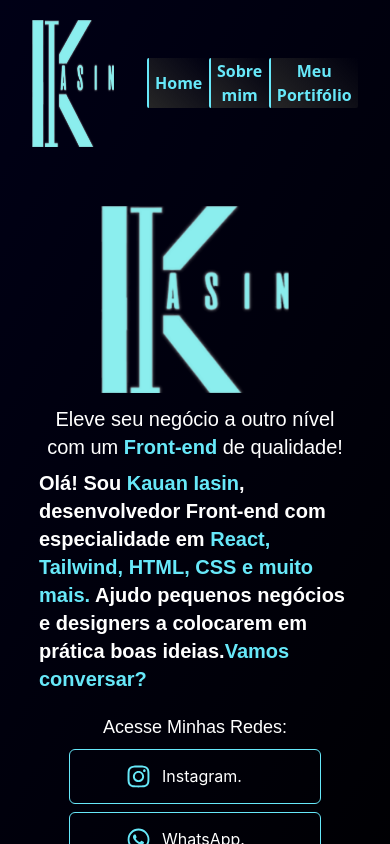
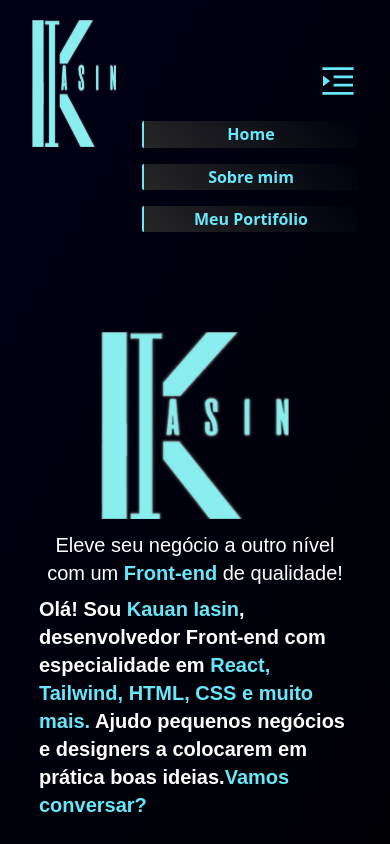
Before and after one commit to SrKain/Portifolio_Expert, a React (Create React App) app: page / in a window 390 px wide. Both pictures are taken after a click on the button "Home". Shown: the top 844 px of the page. Built offline with nearby package versions, Linux system fonts and the light colour scheme; no server answers.

Commit message:
layout mobile adicionado

```diff
--- a/src/App.js
+++ b/src/App.js
@@ -1,12 +1,12 @@
+import './App.css';
 import { useEffect, useState } from 'react';
-import './App.css';
+import { SpeedInsights } from "@vercel/speed-insights/react";
 import Header from './components/Header';
 import Home from './components/Home';
 import Content from './components/Content';
 import About from './components/About';
 import Footer from './components/Footer';
 import Portifolio from './components/Curriculum';
-import { SpeedInsights } from "@vercel/speed-insights/react"
 
 function App() {
 
@@ -44,15 +44,17 @@ function App() {
   ]
 
   const [atual, setAtual] = useState(<Home/>)
+  const [titulo, setTitulo] = useState(pages[0].titulo)
 
   function mudapagina(pagina, titulo) {
     setAtual(pagina);
     document.title = `${titulo} | Portifólio Kauan Iasin`
+    setTitulo(titulo)
   }
 
   return (
     <section className="App flex flex-col md:gap-2 bg-port-gradient md:h-[100%] md:box-border md:max-w-screen md:font-secundaria">
-      <Header pages={pages} paginaatual={(pagina, titulo) => mudapagina(pagina, titulo)}/>
+      <Header pages={pages} pagina={atual} tituloatual={titulo} paginaatual={(pagina, titulo) => mudapagina(pagina, titulo)}/>
       <Content pagina={atual}></Content>
       <Footer>Desenvolvido por Kauan Iasin.</Footer>
       <SpeedInsights/>
--- a/src/components/Header/index.js
+++ b/src/components/Header/index.js
@@ -1,27 +1,82 @@
+import { useState } from "react";
+import { AiOutlineMenu, AiOutlineMenuUnfold } from "react-icons/ai";
+
 const Header = (props) => {
+  const [display, setDisplay] = useState(false);
 
-    return(
-        <section className="flex h-[15vh] max-w-full max-h-full items-center px-8 my-5 justify-between gap-[10%]">
+  return (
+    <section
+      className={`flex ${
+        display == true ? "h-[30vh]" : "h-[15vh]"
+      } md:h-[15vh] max-w-full max-h-full items-center px-8 my-5 justify-between gap-[8%] md:gap-[10%]`}
+    >
+      <a className="h-full w-auto" href="https://portifolio-expert.vercel.app/">
+        <img
+          className={`${display == true ? "h-1/2" : "h-full"} md:h-full`}
+          alt="logo do desenvvolvedor Front-end Kauan Iasin."
+          src="./assets/logoKauanIasin.png"
+        />
+      </a>
 
-                <a className='h-full' href='https://portifolio-expert.vercel.app/'>
-                    <img className="h-full" alt="logo do desenvvolvedor Front-end Kauan Iasin." src="./assets/logoKauanIasin.png" />
-                </a>
+      <div
+        className={`flex ${
+          !display ? "flex-row justify-evenly" : "flex-col"
+        } gap-5 items-end justify-center w-full`}
+      >
+        <button
+          onClick={() => {
+            props.paginaatual(props.pagina, props.tituloatualtitulo);
+            setDisplay(true)
+          }}
+          className={`md:hidden font-principal ${
+            display == true ? "hidden" : "flex"
+          } text-cyan-300 p-2 bg-smooth-gradient-up rounded-xl`}
+        >
+          {props.tituloatual}
+        </button>
 
-                <nav className="flex w-full justify-evenly">
-                {props.pages.map(item =>
-                <button
-                className="bg-smooth-gradient rounded-sm px-[3%] py-[0.5%] border-l-2 border-cyan-300 text-cyan-300 font-sans font-semibold hover:border-l-[0.4rem] transition-all duration-75"
-                href="#"
-                key={item.titulo}
-                onClick={() => {props.paginaatual(item.conteudo, item.titulo)
-                }}>
+        {display == false ? (
+          <AiOutlineMenu
+            className="text-cyan-300 md:hidden"
+            onClick={() => {
+              display == true ? setDisplay(false) : setDisplay(true);
+            }}
+            size={40}
+          />
+        ) : (
+          <AiOutlineMenuUnfold
+            className="text-cyan-300 md:hidden"
+            onClick={() => {
+              display == true ? setDisplay(false) : setDisplay(true);
+            }}
+            size={40}
+          />
+        )}
 
-                    {item.titulo}
-
-                </button>)}
-            </nav>
-        </section>
-    )
-}
+        <nav
+          className={`md:flex md:flex-row w-full md:justify-evenly ${
+            display == true
+              ? `flex flex-col gap-4 justify-evenly h-full`
+              : "hidden"
+          }`}
+        >
+          {props.pages.map((item) => (
+            <button
+              className="bg-smooth-gradient rounded-sm px-[3%] py-[0.5%] border-l-2 border-cyan-300 text-cyan-300 font-sans font-semibold md:hover:border-l-[0.4rem] transition-all duration-75"
+              href="#"
+              key={item.titulo}
+              onClick={() => {
+                props.paginaatual(item.conteudo, item.titulo);
+                setDisplay(!display);
+              }}
+            >
+              {item.titulo}
+            </button>
+          ))}
+        </nav>
+      </div>
+    </section>
+  );
+};
 
 export default Header;
--- a/src/components/ProjectFromApi/index.js
+++ b/src/components/ProjectFromApi/index.js
@@ -2,11 +2,11 @@ const Project = (props) => {
   return (
     <section className="text-white items-center justify-center">
       <a
-        className="grid grid-rows-[1fr_2fr] h-full"
+        className="grid grid-rows-[1fr_2fr] h-full md:border-none border-solid rounded-xl border-cyan-300 border-[1px] border-b-0"
         href={props.object.homepage}
       >
-        <div className="bg-cyan-300 flex justify-center rounded-t-xl items-center ">
-          <h1 className="font-principal font-bold text-black text-xl">
+        <div className="md:bg-cyan-300 flex justify-center rounded-t-xl items-center">
+          <h1 className="font-principal font-bold md:text-black text-cyan-300  text-xl">
             {props.object.name}
           </h1>
         </div>
```
